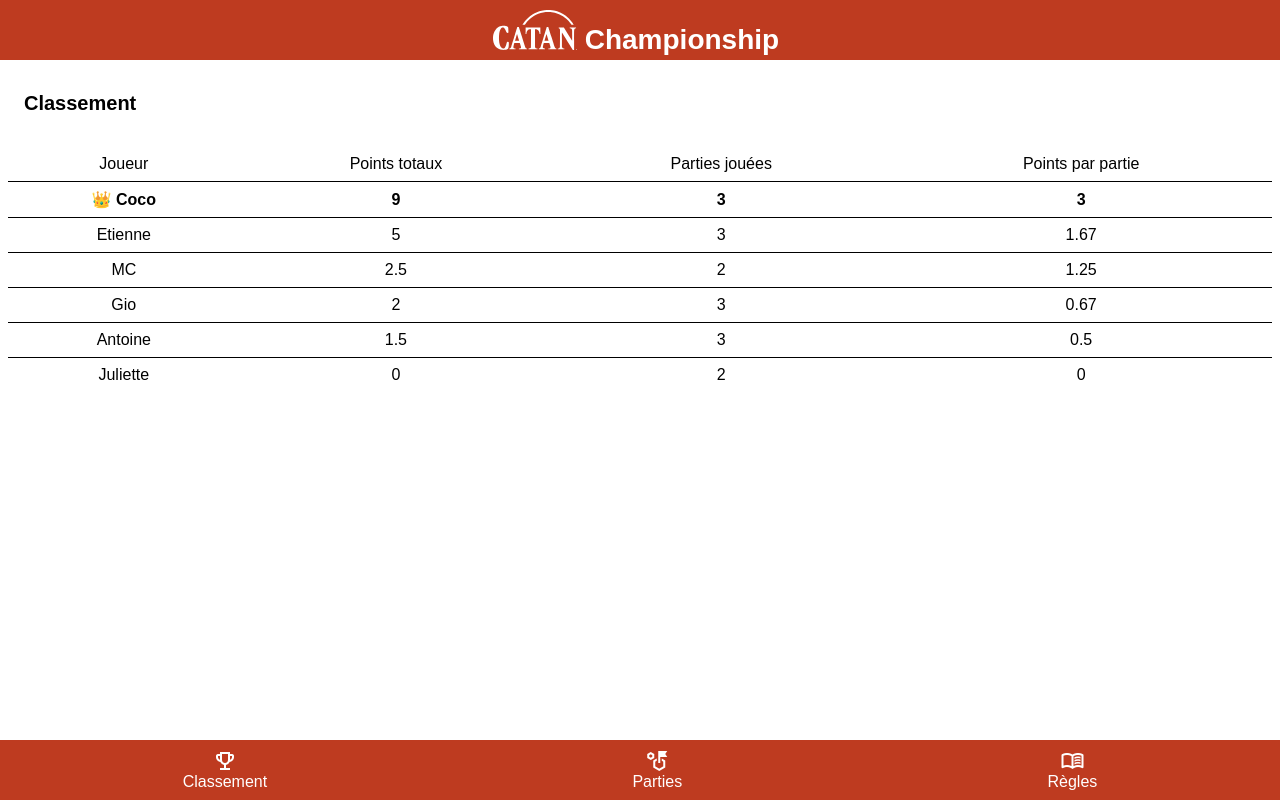
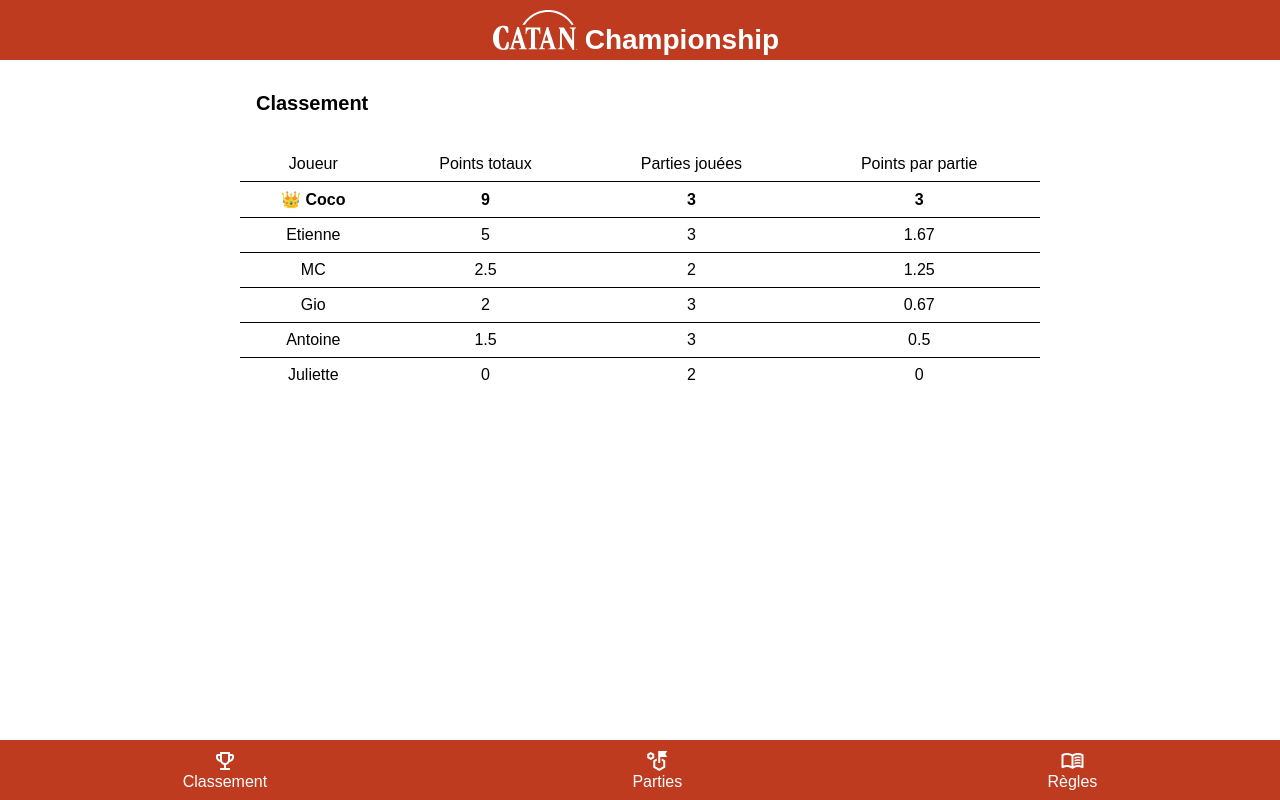
Before and after one commit to AntoineCairey/catan-championship, a React (Vite) app: page / in a window 1280 px wide. Built offline with nearby package versions, Linux system fonts and the light colour scheme.

Commit message:
improve css

```diff
--- a/src/App.css
+++ b/src/App.css
@@ -12,9 +12,7 @@
 header,
 nav {
   background-color: #be3b20;
-  /* border: 1px solid grey; */
   color: white;
-  /* font-family: "Crimson Pro", serif; */
   height: 60px;
   display: flex;
   justify-content: center;
@@ -24,13 +22,10 @@
 h1 {
   align-self: flex-end;
   margin: 4px 8px;
-  /* font-style: italic; */
   font-size: 1.75rem;
-
 }
 
 h2 {
-  /* font-family: "Crimson Pro", serif; */
   margin: 32px 16px;
   font-size: 1.25rem;
 }
@@ -47,8 +42,8 @@
 }
 
 main {
-  margin: 8px;
-  margin-bottom: 92px;
+  max-width: 800px;
+  margin: 8px auto 92px auto;
 }
 
 table {
@@ -100,11 +95,6 @@
 }
 
 .gamecard {
-
   margin: 32px 0;
   padding: 16px;
-/*   border: 1px solid grey;
-  border-radius: 25px;
-  box-shadow: 2px 2px 2px  grey;
-  background-color: white; */
 }
--- a/src/App.jsx
+++ b/src/App.jsx
@@ -79,6 +79,7 @@
 function App() {
   return (
     <>
+      <div className="container">
         <header>
           <img className="logo" src={logo} alt="catan" />
           <h1>Championship</h1>
@@ -100,6 +101,7 @@
             <span>Règles</span>
           </Link>
         </nav>
+      </div>
     </>
   );
 }
```
Lines whose indentation alone changed are shown as unchanged.
